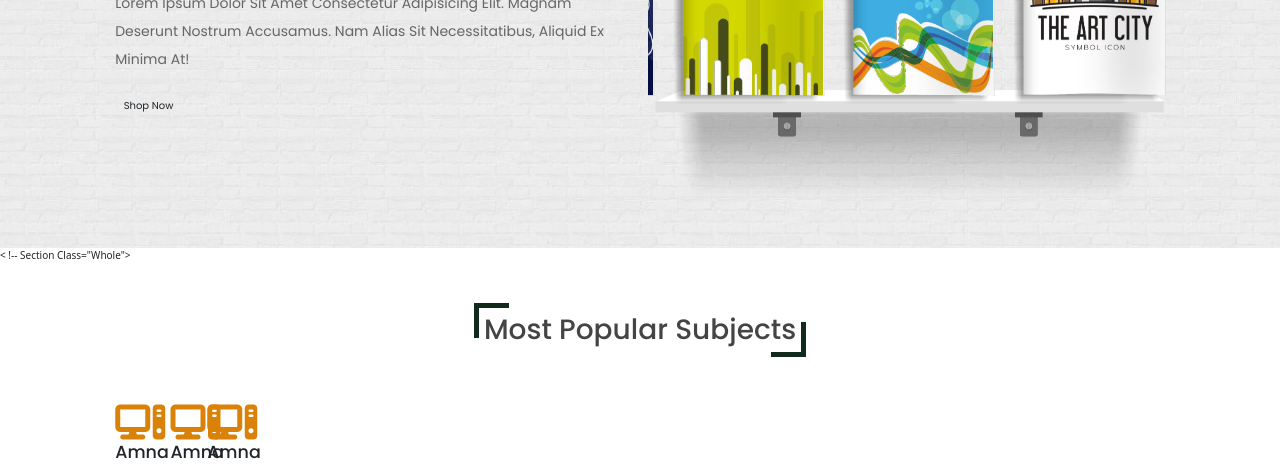
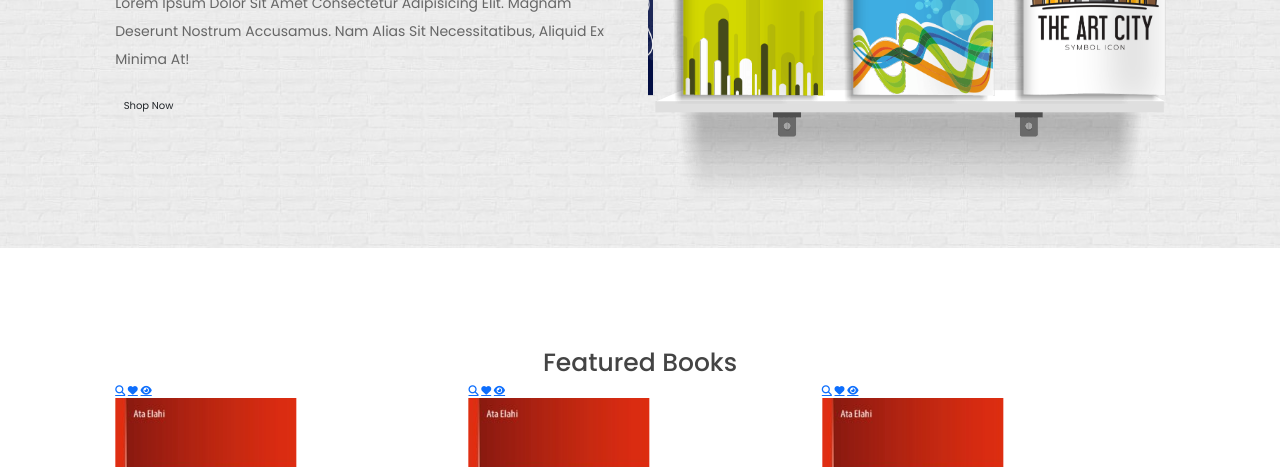
Before and after one commit to AmnaMuhammadAshraf/AmnaMuhammadAshraf.github.io, a plain HTML site: page index.html in a window 1280 px wide. Shown: the part 333-800 px from the top of the page. Drawn offline with nearby package versions, Linux system fonts and the light colour scheme; files whose address does not match are found by name.

Commit message:
Update index.html

```diff
--- a/index.html
+++ b/index.html
@@ -154,27 +154,7 @@
 <!-- home section end  -->
 
 <!-- icons section starts  -->
-< !-- section class="whole">
-<div class="heading">
-<h2>most popular subjects</h2>
-</div>
-<section class="icons-container">
-<div class="row">
-    <div class="col-md-2 col-lg-2 sm-2 icons1">
-        <i class="fas fa-computer"></i><br>
-        <h3>amna</h3>
-    </div>
-    <div class="col-lg-1"></div>
-    <div class="col-md-2 col-lg-2 sm-2 icons1">
-        <i class="fas fa-computer"></i><br>
-        <h3>amna</h3>
-    </div>
-    <div class="col-md-2 col-lg-2 sm-2 icons1">
-        <i class="fas fa-computer"></i><br>
-        <h3>amna</h3>
-    </div>
 
-</div -->
 
   <!-- <div class="icons">
       <i class="fas fa-computer"></i>
```
